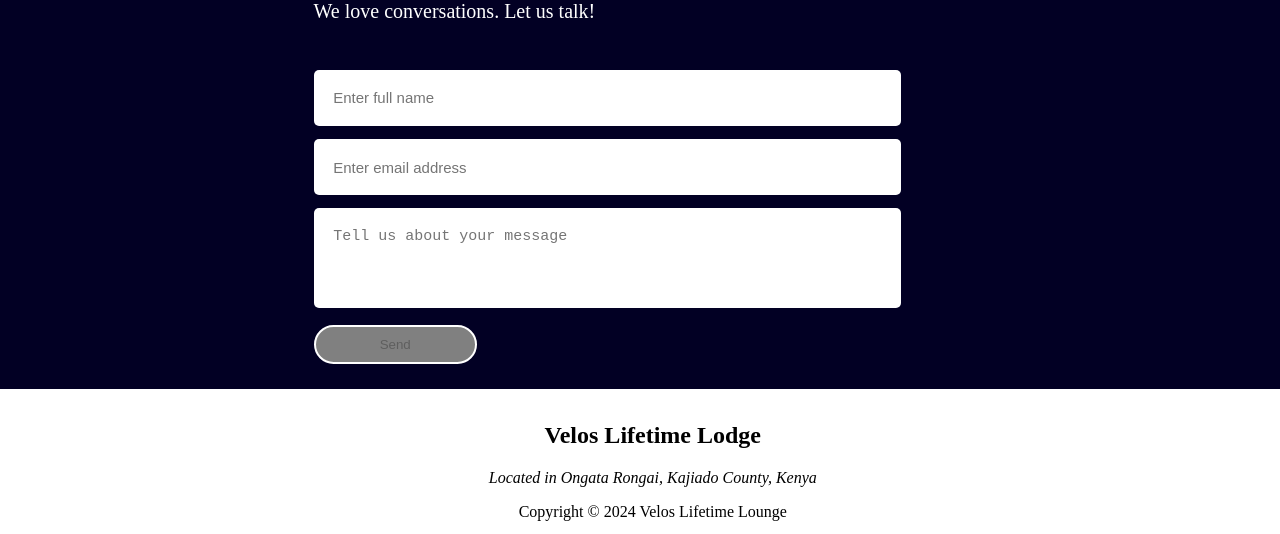
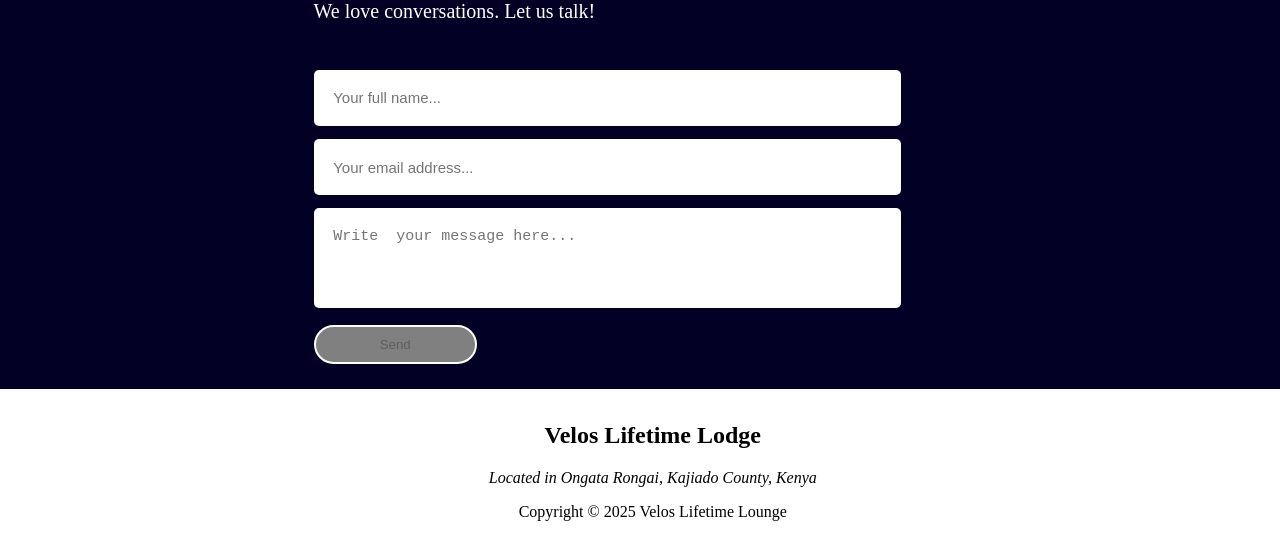
Before and after one commit to NesBet/Velos, a React (Create React App) app: page / in a window 1280 px wide. Shown: the part 2572-3106 px from the top of the page. Built offline with nearby package versions, Linux system fonts and the light colour scheme.

Commit message:
Updating footer.js to 2025 requirements

```diff
--- a/src/components/contact.js
+++ b/src/components/contact.js
@@ -50,7 +50,7 @@ const Contact = () => {
               className="contact-input"
               type="text"
               name="from_name" // Match EmailJS template variable
-              placeholder="Enter full name"
+              placeholder="Your full name..."
               required
               value={name}
               onChange={(e) => setName(e.target.value)}
@@ -60,7 +60,7 @@ const Contact = () => {
               className="contact-input"
               type="email"
               name="from_email" // Match EmailJS template variable
-              placeholder="Enter email address"
+              placeholder="Your email address..."
               required
               value={email}
               onChange={(e) => setEmail(e.target.value)}
@@ -69,7 +69,7 @@ const Contact = () => {
             <textarea
               className="contact-textarea"
               name="message" // Match EmailJS template variable
-              placeholder="Tell us about your message"
+              placeholder="Write  your message here..."
               required
               value={message}
               onChange={(e) => setMessage(e.target.value)}
--- a/src/components/footer.js
+++ b/src/components/footer.js
@@ -14,7 +14,7 @@ const Footer=()=>
         <div className="footer_details">
                 <h2>Velos Lifetime Lodge</h2>
                 <address>Located in Ongata Rongai, Kajiado County, Kenya</address>
-                <p>Copyright &copy; 2024 Velos Lifetime Lounge</p>
+                <p>Copyright &copy; 2025 Velos Lifetime Lounge</p>
         </div>
     </>
     );
```
